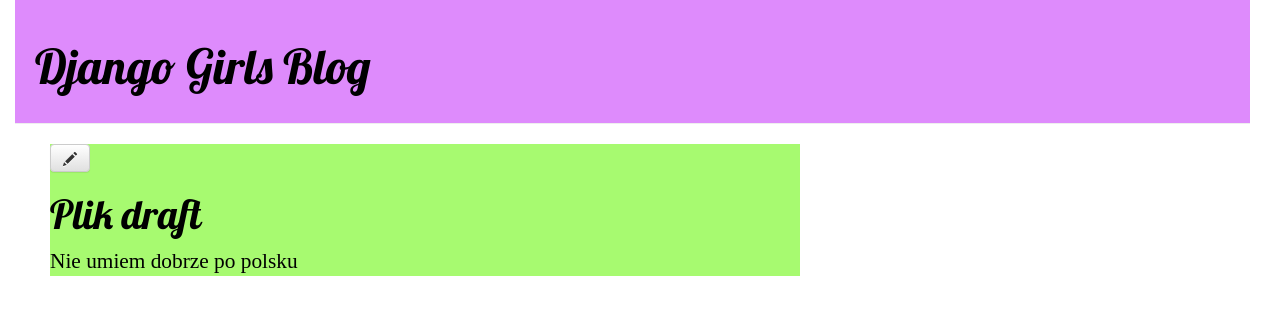
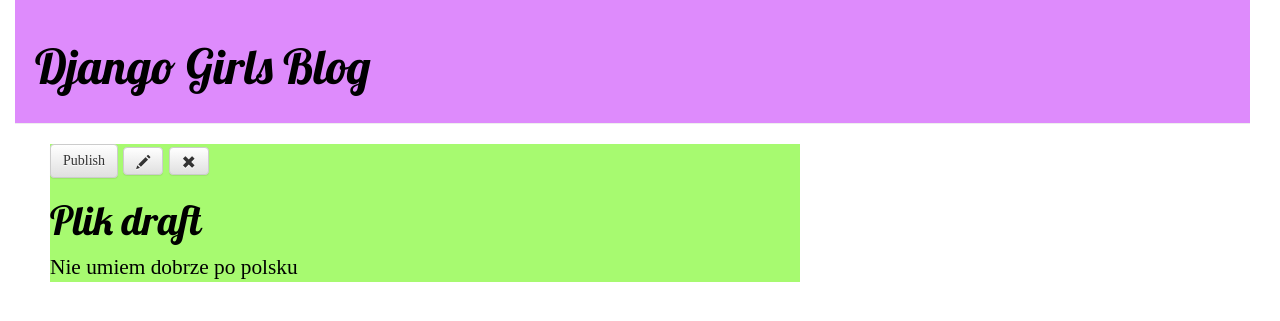
Before and after one commit to iczarny7719/my-first-blog, a Django app: page /post/13/ in a window 1280 px wide. Shown: the top 321 px of the page. Run offline with Django 3.2, Linux system fonts and the light colour scheme; data comes from the database, SQL or seed files in the repository; both versions use the stored data as it was after the commit; some libraries are stand-ins or nearby versions.

Commit message:
cos tam znowu zrobilam

```diff
--- a/blog/templates/blog/base.html
+++ b/blog/templates/blog/base.html
@@ -11,6 +11,7 @@
         <div class="page-header">
           {% if user.is_authenticated %}
               <a href="{% url 'post_new' %}" class="top-menu"><span class="glyphicon glyphicon-plus"></span></a>
+              <a href="{% url 'post_draft_list' %}" class="top-menu"><span class="glyphicon glyphicon-edit"></span></a>
           {% endif %}
               <h1><a href="/">Django Girls Blog</a></h1>
         </div>
--- a/blog/templates/blog/post_detail.html
+++ b/blog/templates/blog/post_detail.html
@@ -2,12 +2,15 @@
 
 {% block content %}
     <div class="post">
-        {% if post.published_date %}
-            <div class="date">
-                {{ post.published_date }}
-            </div>
-        {% endif %}
+      {% if post.published_date %}
+  <div class="date">
+      {{ post.published_date }}
+  </div>
+    {% else %}
+        <a class="btn btn-default" href="{% url 'post_publish' pk=post.pk %}">Publish</a>
+    {% endif %}
         <a class="btn btn-default" href="{% url 'post_edit' pk=post.pk %}"><span class="glyphicon glyphicon-pencil"></span></a>
+        <a class="btn btn-default" href="{% url 'post_remove' pk=post.pk %}"><span class="glyphicon glyphicon-remove"></span></a>
         <h1>{{ post.title }}</h1>
         <p>{{ post.text|linebreaksbr }}</p>
     </div>
--- a/blog/urls.py
+++ b/blog/urls.py
@@ -6,4 +6,7 @@ urlpatterns = [
     url(r'^post/(?P<pk>[0-9]+)/$', views.post_detail, name='post_detail'),
     url(r'^post/new/$', views.post_new, name='post_new'),
     url(r'^post/(?P<pk>[0-9]+)/edit/$', views.post_edit, name='post_edit'),
+    url(r'^drafts/$', views.post_draft_list, name='post_draft_list'),
+    url(r'^post/(?P<pk>\d+)/publish/$', views.post_publish, name='post_publish'),
+    url(r'^post/(?P<pk>\d+)/remove/$', views.post_remove, name='post_remove'),
 ]
--- a/blog/views.py
+++ b/blog/views.py
@@ -24,6 +24,15 @@ def post_new(request):
         form = PostForm()
     return render(request, 'blog/post_edit.html', {'form': form})
 
+def post_draft_list(request):
+    posts = Post.objects.filter(published_date__isnull=True).order_by('created_date')
+    return render(request, 'blog/post_draft_list.html', {'posts': posts})
+
+def post_publish(request, pk):
+    post = get_object_or_404(Post, pk=pk)
+    post.publish()
+    return redirect('post_detail', pk=pk)
+
 def post_edit(request, pk):
     post = get_object_or_404(Post, pk=pk)
     if request.method == "POST":
@@ -36,3 +45,8 @@ def post_edit(request, pk):
     else:
         form = PostForm(instance=post)
     return render(request, 'blog/post_edit.html', {'form': form})
+
+def post_remove(request, pk):
+    post = get_object_or_404(Post, pk=pk)
+    post.delete()
+    return redirect('post_list')
```
Also changed, not shown: blog/templates/blog/post_draft_list.html (added, +11 -0 lines), db.sqlite3.
